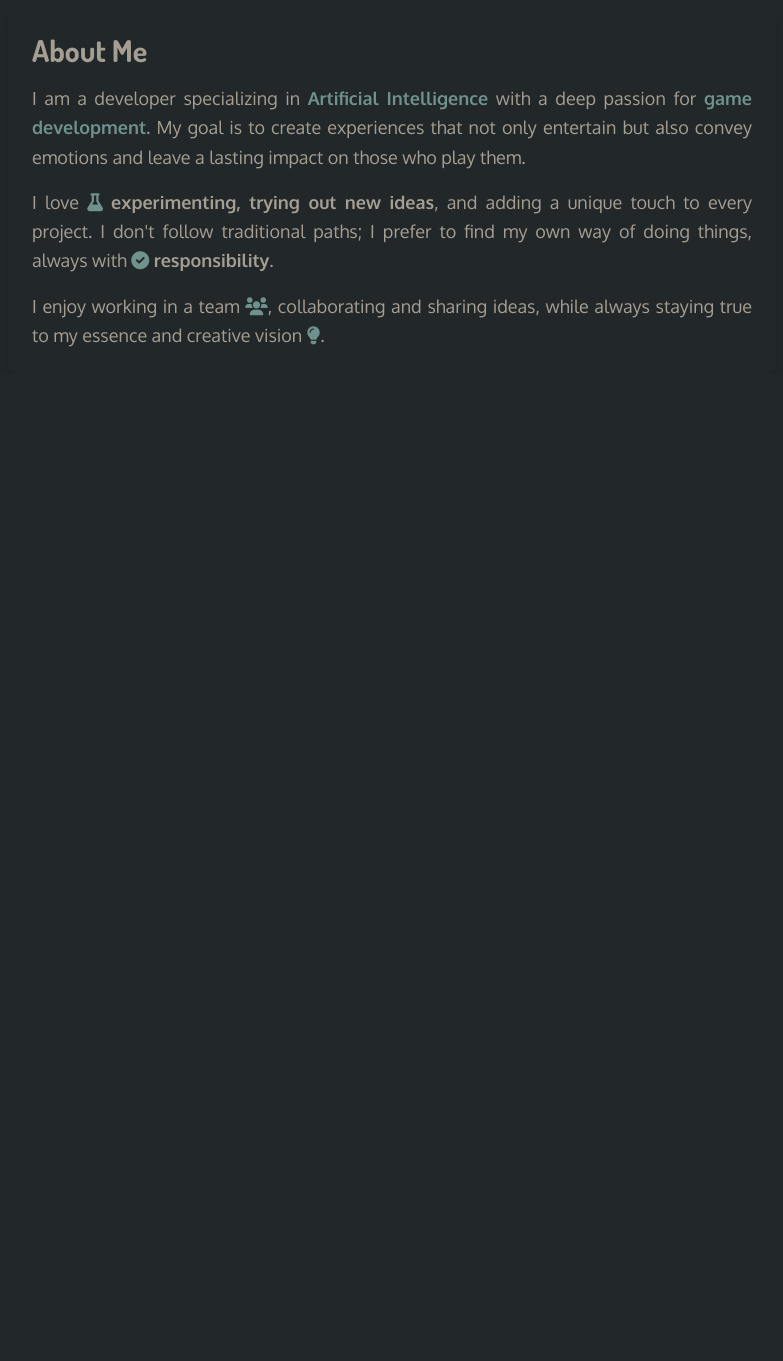
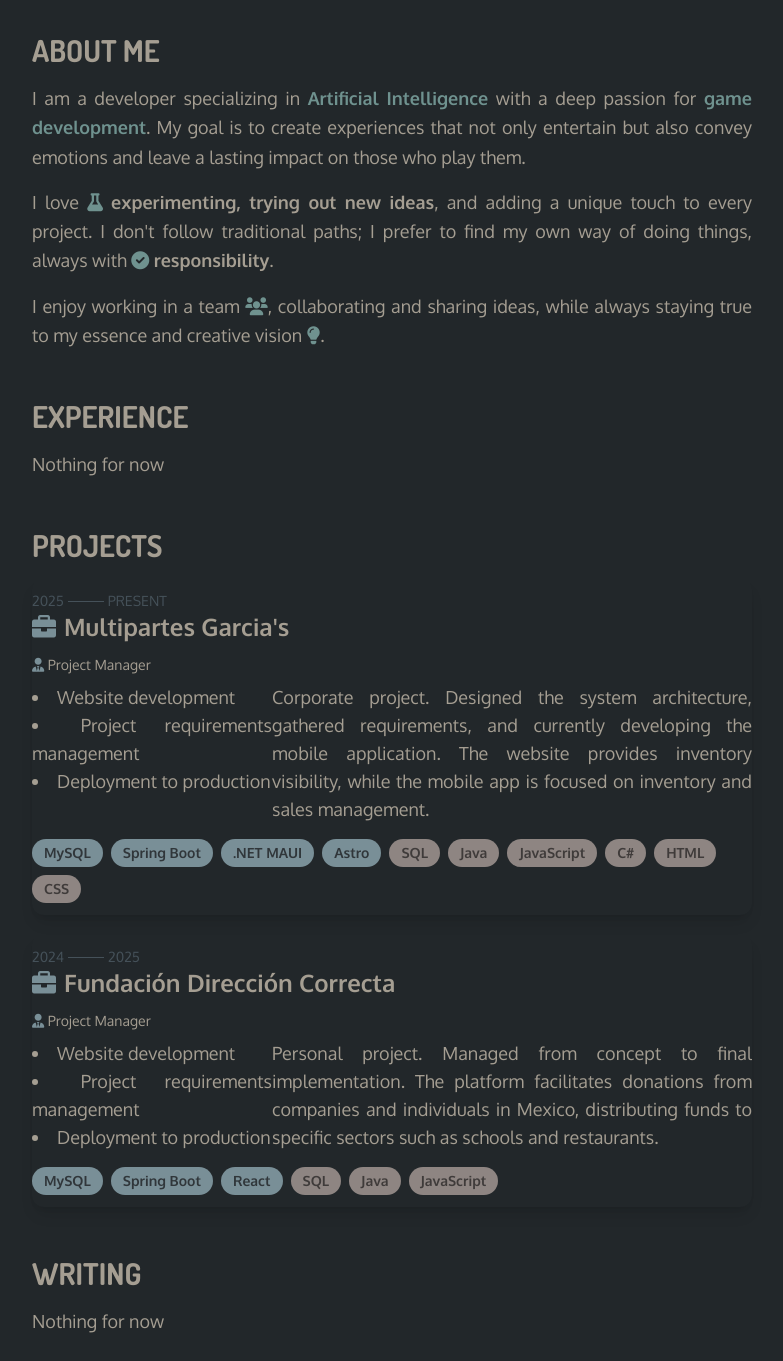
Before and after one commit to YefraSoft/portafolio, an Astro site: page / in a window 1280 px wide. Shown: the part 940-2301 px from the top of the page, without its empty margins (248-1031 px from the left). Before the commit the page ends 1314 px from the top, so only its background shows below. Built offline with nearby package versions, Linux system fonts and the light colour scheme; Astro itself is replaced by a stand-in of ours; a web font is replaced by a local one; what tailwindcss-animated would draw is missing.

Commit message:
Movile First and components

```diff
--- a/src/components/About.astro
+++ b/src/components/About.astro
@@ -1,7 +1,7 @@
 <article id="about"
-  class="max-w-3xl mx-auto p-6 text-accent-400 rounded-lg shadow-lg text-justify animate-fade-up font-Content"
+  class="max-w-3xl mx-auto p-6 text-accent-400 text-justify animate-fade-up font-Content"
 >
-  <h2 class="text-3xl font-bold mb-4 flex gap-2 font-Title">About Me</h2>
+  <h2 class="text-3xl font-bold mb-4 flex gap-2 font-Title">ABOUT ME</h2>
   <p class="text-lg leading-relaxed animate-fade-up delay-200">
     I am a developer specializing in
     <strong class="text-tertiary-400">Artificial Intelligence</strong> with a deep
--- a/src/components/Experience.astro
+++ b/src/components/Experience.astro
@@ -1,3 +1,6 @@
-<article>
-
+<article id="expeirnce"
+  class="max-w-3xl mx-auto p-6 text-accent-400 text-justify animate-fade-up font-Content space-y-2 overflow-hidden leading-relaxed"
+>
+  <h2 class="text-3xl font-bold mb-4 flex gap-2 font-Title">EXPERIENCE</h2>
+  <p class="text-lg leading-relaxed animate-fade-up delay-200">Nothing for now</p>
 </article>
--- /dev/null
+++ b/src/components/Posts.astro
@@ -0,0 +1,20 @@
+---
+const post = [
+  {
+    URL: "http://",
+    img: "http://",
+    title: "Hello world",
+    date: "2015",
+  },
+];
+---
+
+<article
+  id="posts"
+  class="max-w-3xl mx-auto p-6 text-accent-400 text-justify animate-fade-up font-Content space-y-2 overflow-hidden leading-relaxed"
+>
+  <h2 class="text-3xl font-bold mb-4 flex gap-2 font-Title">WRITING</h2>
+  <p class="text-lg leading-relaxed animate-fade-up delay-200">
+    Nothing for now
+  </p>
+</article>
--- /dev/null
+++ b/src/components/Projects.astro
@@ -0,0 +1,90 @@
+---
+const projects = [
+  {
+    URL: "https://github.com/YefraSoft/Multipartes",
+    role: "Project Manager",
+    name: "Multipartes Garcia's",
+    tasks: [
+      "Website development",
+      "Project requirements management",
+      "Deployment to production",
+    ],
+    description:
+      "Corporate project. Designed the system architecture, gathered requirements, and currently developing the mobile application. The website provides inventory visibility, while the mobile app is focused on inventory and sales management.",
+    time: {
+      init: 2025,
+      end: "PRESENT",
+    },
+    technologies: ["MySQL", "Spring Boot", ".NET MAUI", "Astro"],
+    languages: ["SQL", "Java", "JavaScript", "C#", "HTML", "CSS"],
+  },
+  {
+    URL: "https://github.com/YefraSoft/FundacionDireccionCorrecta",
+    role: "Project Manager",
+    name: "Fundación Dirección Correcta",
+    tasks: [
+      "Website development",
+      "Project requirements management",
+      "Deployment to production",
+    ],
+    description:
+      "Personal project. Managed from concept to final implementation. The platform facilitates donations from companies and individuals in Mexico, distributing funds to specific sectors such as schools and restaurants.",
+    time: {
+      init: 2024,
+      end: 2025,
+    },
+    technologies: ["MySQL", "Spring Boot", "React"],
+    languages: ["SQL", "Java", "JavaScript"],
+  },
+];
+
+
+// REDUCIR EL OBJETO AGREGAR UNA IMAGEN Y QUITAR LENGUAJES
+---
+
+<article id="projects"
+  class="max-w-3xl mx-auto p-6 text-accent-400 text-justify animate-fade-up font-Content space-y-5 overflow-hidden leading-relaxed"
+>
+  <h2 class="text-3xl font-bold mb-4 flex gap-2 font-Title">PROJECTS</h2>
+  {
+    projects.map((project, index) => (
+      <a href={project.URL} target="_blank"
+        class={`block py-3 rounded-xl shadow-lg overflow-hidden text-lg ${
+          index % 2 === 0 ? "animate-fade-left" : "animate-fade-right"
+        }`}
+      >
+        <div class="flex text-primary-700 items-center gap-1 text-sm">
+          {project.time.init} <div class="w-1/20 bg-primary-700 h-px"/> {project.time.end}
+        </div>
+        <h3 class="text-2xl font-bold flex items-center gap-2 mb-3">
+          <i class="fas fa-briefcase text-primary-400" /> {project.name}
+        </h3>
+        <p class=" text-sm mb-2">
+          <i class="fas fa-user-tie text-primary-400" /> {project.role}
+        </p>
+        <div class="md:flex">
+          <ul class="md:basis-1/3 list-disc list-inside">
+            {project.tasks.map((task) => (
+              <li class="">
+                {task}
+              </li>
+            ))}
+          </ul>
+          <p class="md:basis-2/3">{project.description}</p>
+        </div>
+        <div class="flex flex-wrap gap-2 mt-4">
+          {project.technologies.map((tech) => (
+            <span class="px-3 py-1 text-sm font-semibold text-primary-900 bg-primary-400 rounded-full">
+              {tech}
+            </span>
+          ))}
+          {project.languages.map((lang) => (
+            <span class="px-3 py-1 text-sm font-semibold text-secondary-900 bg-secondary-400 rounded-full">
+              {lang}
+            </span>
+          ))}
+        </div>
+      </a>
+    ))
+  }
+</article>
--- a/src/pages/index.astro
+++ b/src/pages/index.astro
@@ -1,7 +1,10 @@
 ---
 import About from '../components/About.astro';
+import Experience from '../components/Experience.astro';
 import Hero from '../components/Hero.astro';
 import Nav from '../components/Nav.astro';
+import Posts from '../components/Posts.astro';
+import Projects from '../components/Projects.astro';
 import Layout from '../layouts/Layout.astro';
 ---
 
@@ -9,4 +12,7 @@ import Layout from '../layouts/Layout.astro';
     <Hero/>
     <Nav/>
     <About/>
+    <Experience />
+    <Projects />
+    <Posts />
 </Layout>
```
